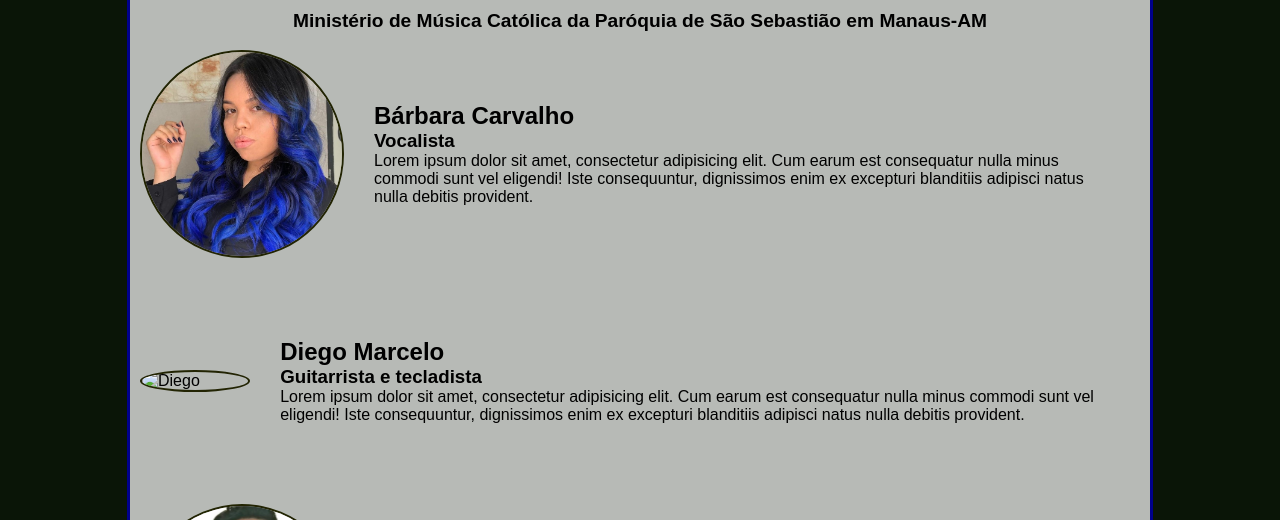
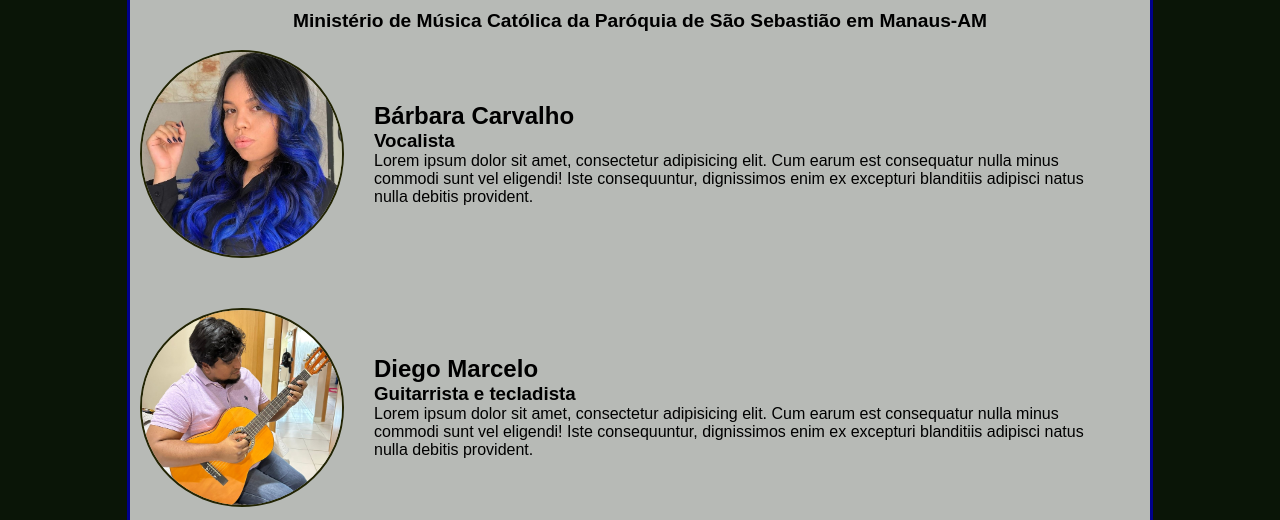
Before and after one commit to yuri-weasley/Salmo-Amazonico, a plain HTML site: page index.html in a window 1280 px wide. Shown: the part 235-755 px from the top of the page. Drawn offline with Linux system fonts and the light colour scheme.

Commit message:
Update index.html

```diff
--- a/index.html
+++ b/index.html
@@ -33,7 +33,7 @@
                         </section>
                     </div>
                     <div class="diego">
-                        <img src="" alt="Diego" width="200px">
+                        <img src="imagens/diego.jpg" alt="Diego" width="200px">
                         <section>
                             <h2>Diego Marcelo</h2>
                             <h3>Guitarrista e tecladista</h3>
```
